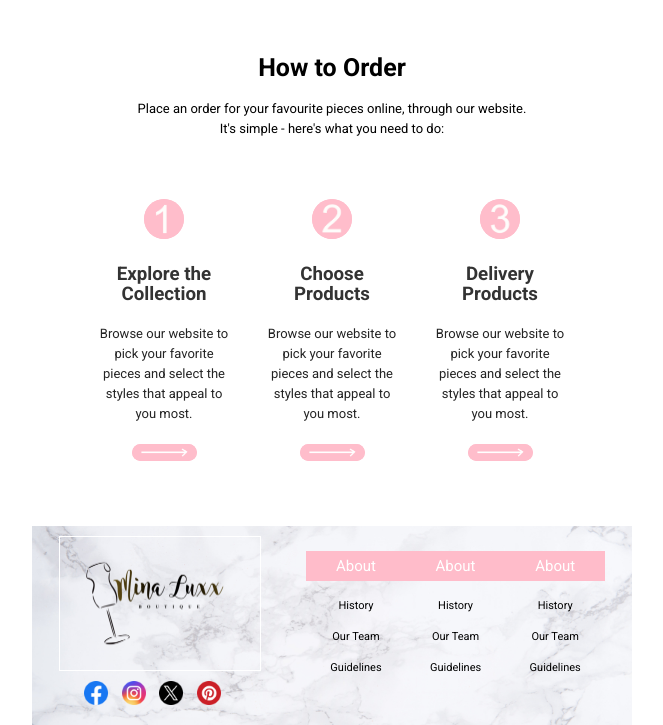
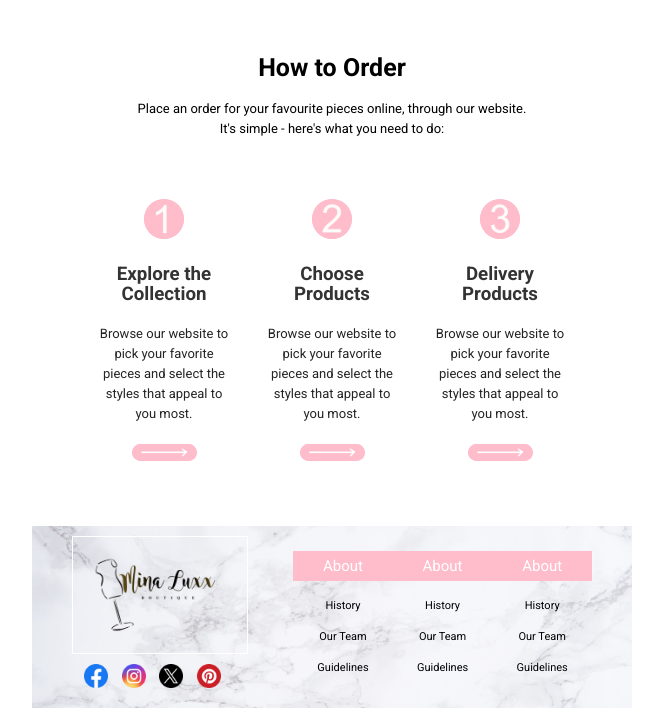
Before and after one commit to LucasPerrotaRoriz/Fashion-Promotional-Email-01, a plain HTML site: page index.html in a window 1280 px wide. Shown: the part 1369-2094 px from the top of the page, without its empty margins (308-971 px from the left). Drawn offline with Linux system fonts and the light colour scheme.

Commit message:
Fixed some values

```diff
--- a/index.html
+++ b/index.html
@@ -716,7 +716,7 @@
                                         <tr>
                                         <td valign="top" width="30%" style="width: 30%">
                                         <![endif]-->
-                                        <div style="display: inline-block; margin: 0 -1px; max-width: 200px; width: 100%; vertical-align: top;" class="center-on-narrow">
+                                        <div style="display: inline-block; margin: 0 -1px; max-width: 30%; width: 100%; vertical-align: top;" class="center-on-narrow">
                                             <table role="presentation" cellpadding="0" cellspacing="0" border="0" width="100%">
                                                 <tr>
                                                     <td>
@@ -752,7 +752,7 @@
                                         </div>
                                         <!--[if mso]>
                                         </td>
-                                        <td valign="top" width="300" style="width: 300px">
+                                        <td valign="top" width="60%" style="width: 60%">
                                         <![endif]-->
                                         <div style="display: inline-block; margin: 0 -1px; max-width: 60%; width: 100%; vertical-align: top;" class="stack-column">
                                             <table align="left" role="presentation" cellpadding="0" cellspacing="0" border="0" width="100%">
```
